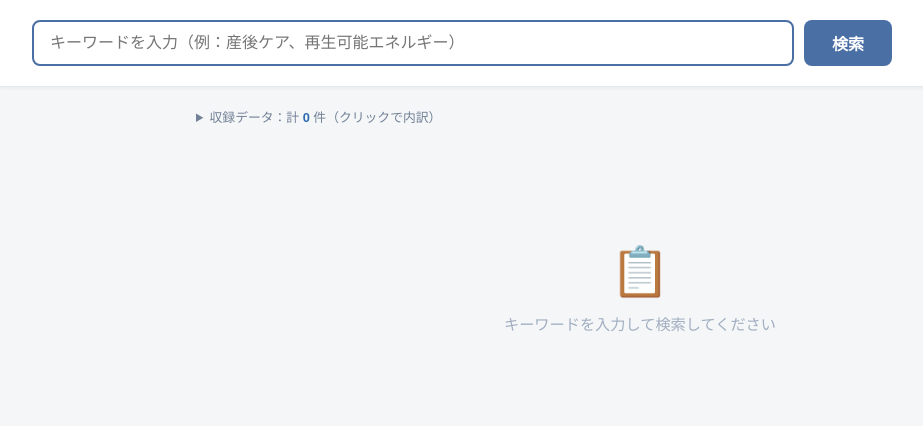
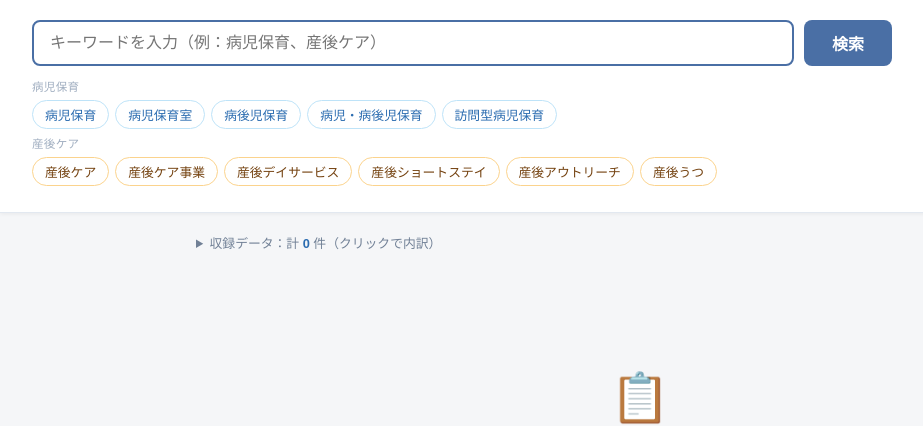
Before and after one commit to hisakofujita-spec/lobbyai-local, a Flask app: page / in a window 1280 px wide. Shown: the part 107-533 px from the top of the page, without its empty margins (0-923 px from the left). Run offline with Flask 3, Linux system fonts and the light colour scheme; data that the repository does not hold is empty; parts of the project's set-up code (start-up, migrations or seed data) failed here and were passed over.

Commit message:
feat: 病児保育・産後ケアのキーワードチップを検索UIに追加
検索バー下にカテゴリ別クイック検索チップを配置。
クリックするとキーワードがセットされてすぐ検索できる。
また05_search.pyのDEFAULT_KEYWORDSにも関連語を追加。

Co-Authored-By: Claude Sonnet 4.6 <noreply@anthropic.com>

```diff
--- a/templates/index.html
+++ b/templates/index.html
@@ -283,6 +283,50 @@
     }
     .stat-chip strong { color: #2b6cb0; }
 
+    /* ── キーワードチップ ── */
+    .keyword-chips {
+      margin-top: 12px;
+      max-width: 860px;
+    }
+    .keyword-chips-label {
+      font-size: 0.72rem;
+      color: #a0aec0;
+      margin-bottom: 6px;
+      letter-spacing: 0.03em;
+    }
+    .keyword-chips-group {
+      display: flex;
+      flex-wrap: wrap;
+      gap: 6px;
+      margin-bottom: 6px;
+    }
+    .chip {
+      display: inline-block;
+      padding: 4px 12px;
+      font-size: 0.8rem;
+      border-radius: 20px;
+      border: 1px solid;
+      cursor: pointer;
+      transition: background 0.15s, color 0.15s;
+      white-space: nowrap;
+      font-family: inherit;
+      background: #fff;
+    }
+    .chip-byoji {
+      color: #2b6cb0;
+      border-color: #bee3f8;
+    }
+    .chip-byoji:hover {
+      background: #ebf4ff;
+    }
+    .chip-sango {
+      color: #744210;
+      border-color: #fbd38d;
+    }
+    .chip-sango:hover {
+      background: #fffaf0;
+    }
+
     /* ── レスポンシブ ── */
     @media (max-width: 600px) {
       header { padding: 18px 16px; }
@@ -302,8 +346,27 @@
 
 <div class="search-wrapper">
   <div class="search-row">
-    <input type="text" id="query" placeholder="キーワードを入力（例：産後ケア、再生可能エネルギー）" autofocus>
+    <input type="text" id="query" placeholder="キーワードを入力（例：病児保育、産後ケア）" autofocus>
     <button id="search-btn" onclick="doSearch()">検索</button>
+  </div>
+  <div class="keyword-chips">
+    <div class="keyword-chips-label">病児保育</div>
+    <div class="keyword-chips-group">
+      <button class="chip chip-byoji" onclick="searchChip('病児保育')">病児保育</button>
+      <button class="chip chip-byoji" onclick="searchChip('病児保育室')">病児保育室</button>
+      <button class="chip chip-byoji" onclick="searchChip('病後児保育')">病後児保育</button>
+      <button class="chip chip-byoji" onclick="searchChip('病児・病後児保育')">病児・病後児保育</button>
+      <button class="chip chip-byoji" onclick="searchChip('訪問型病児保育')">訪問型病児保育</button>
+    </div>
+    <div class="keyword-chips-label">産後ケア</div>
+    <div class="keyword-chips-group">
+      <button class="chip chip-sango" onclick="searchChip('産後ケア')">産後ケア</button>
+      <button class="chip chip-sango" onclick="searchChip('産後ケア事業')">産後ケア事業</button>
+      <button class="chip chip-sango" onclick="searchChip('産後デイサービス')">産後デイサービス</button>
+      <button class="chip chip-sango" onclick="searchChip('産後ショートステイ')">産後ショートステイ</button>
+      <button class="chip chip-sango" onclick="searchChip('産後アウトリーチ')">産後アウトリーチ</button>
+      <button class="chip chip-sango" onclick="searchChip('産後うつ')">産後うつ</button>
+    </div>
   </div>
 </div>
 
@@ -321,6 +384,12 @@
   document.getElementById('query').addEventListener('keydown', function(e) {
     if (e.key === 'Enter') doSearch();
   });
+
+  // ── チップクリックで検索 ──
+  function searchChip(keyword) {
+    document.getElementById('query').value = keyword;
+    doSearch();
+  }
 
   // ── DB統計を初期表示 ──
   async function loadStats() {
```
Also changed, not shown: scripts/05_search.py (+9 -1 lines).
